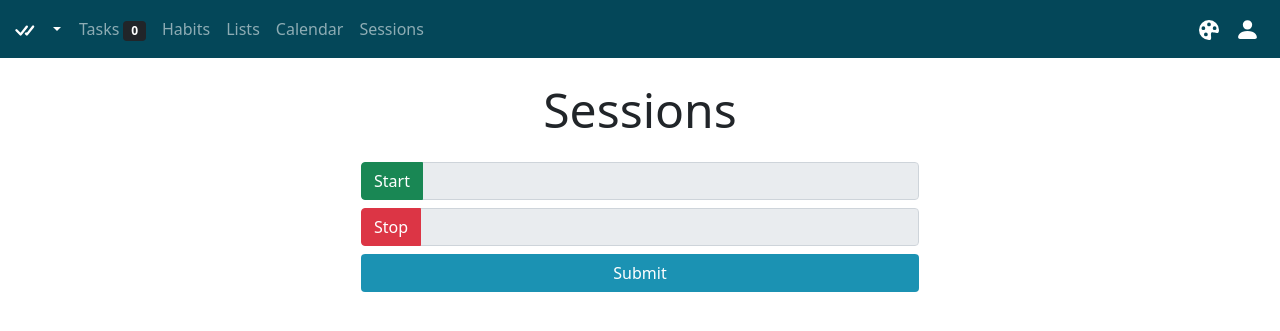
After one commit to misterrager8/toDo-Py, a Flask app: page /sessions in a window 1280 px wide. The commit adds this page. Shown: the top 331 px of the page. Run offline with Flask 2, Linux system fonts and the light colour scheme; data that the repository does not hold is empty.

Commit message:
Add Sessions f'nality, model

```diff
--- a/modules/templates/base.html
+++ b/modules/templates/base.html
@@ -28,6 +28,7 @@
         <li class="nav-item"><a href="{{ url_for('habits.habits_') }}" class="nav-link">Habits</a></li>
         <li class="nav-item"><a href="{{ url_for('lists.lists_') }}" class="nav-link">Lists</a></li>
         <li class="nav-item"><a href="{{ url_for('calendar') }}" class="nav-link">Calendar</a></li>
+        <li class="nav-item"><a href="{{ url_for('sessions') }}" class="nav-link">Sessions</a></li>
       </ul>
       <div class="ms-auto navbar-nav dropdown">
         <a href="#" class="nav-item nav-link" onclick="changeTheme()">{{ macros.theme_icon() }}</a>
--- a/modules/templates/macros.html
+++ b/modules/templates/macros.html
@@ -233,6 +233,13 @@
 </div>
 {% endmacro %}
 
+{% macro session_card(session) %}
+<div class="list-group-item list-group-item-action border-0 d-flex justify-content-between">
+  {{ paragraph('%s minutes' % session.length) }}
+  <a class="" href="{{ url_for('session_delete', id_=session.id) }}">{{ delete_icon(size=15) }}</a>
+</div>
+{% endmacro %}
+
 <!--Task create form-->
 {% macro task_create_form(folder='') %}
 <form class="form-group" method="POST" action="{{ url_for('tasks.task_create') }}">
@@ -346,6 +353,20 @@
 </form>
 {% endmacro %}
 
+{% macro session_create_form(class='') %}
+<form method="POST" action="{{ url_for('session_create') }}" class="form-group {{ class }}">
+  <div class="input-group mb-2">
+    <button type="button" class="btn btn-success" onclick="$('#startTime').val(Date.now())">Start</button>
+    <input type="text" autocomplete="off" class="form-control" id="startTime" name="start_time" readonly>
+  </div>
+  <div class="input-group mb-2">
+    <button type="button" class="btn btn-danger" onclick="$('#stopTime').val(Date.now())">Stop</button>
+    <input type="text" autocomplete="off" class="form-control" id="stopTime" name="stop_time" readonly>
+  </div>
+  <button type="submit" class="btn btn-custom w-100">Submit</button>
+</form>
+{% endmacro %}
+
 <!--Folders Sort-->
 {% macro folders_sort() %}
 <div class="list-inline" onclick="$('#sortMenu').fadeToggle()">
--- /dev/null
+++ b/modules/templates/sessions.html
@@ -0,0 +1,16 @@
+{% extends "base.html" %}
+{% import "macros.html" as macros with context %}
+
+{% block body %}
+<title>Sessions</title>
+<div class="text-center m-3">
+  {{ macros.paragraph('Sessions', size=3) }}
+</div>
+
+{{ macros.session_create_form(class='col-6 offset-3 mb-2') }}
+
+{% for i in sessions_ %}
+{{ macros.session_card(i) }}
+{% endfor %}
+
+{% endblock %}
--- a/modules/views/__init__.py
+++ b/modules/views/__init__.py
@@ -1,8 +1,11 @@
+from datetime import date
+
 from flask import request, render_template
+from werkzeug.utils import redirect
 
 from modules import db, app
 from modules.ctrla import Calendar, Database
-from modules.model import Folder, Day, Habit
+from modules.model import Folder, Day, Habit, Session
 
 database = Database()
 
@@ -34,3 +37,29 @@ def day():
                            day_date=day_date,
                            items=db.session.query(Day).filter(Day.date == day_date),
                            habits=db.session.query(Habit).all())
+
+
+@app.route("/sessions")
+def sessions():
+    return render_template("sessions.html", sessions_=database.search(Session))
+
+
+@app.route("/session_create", methods=["POST"])
+def session_create():
+    start_time = int(request.form["start_time"])
+    stop_time = int(request.form["stop_time"])
+
+    millis = stop_time - start_time
+    mins = round((millis / (1000 * 60)) % 60, 1)
+
+    database.create(Session(date=date.today(), length=mins))
+
+    return redirect(request.referrer)
+
+
+@app.route("/session_delete")
+def session_delete():
+    _: Session = database.get(Session, request.args.get("id_"))
+    database.delete(_)
+
+    return redirect(request.referrer)
```
Also changed, not shown: modules/model.py (+12 -1 lines).
